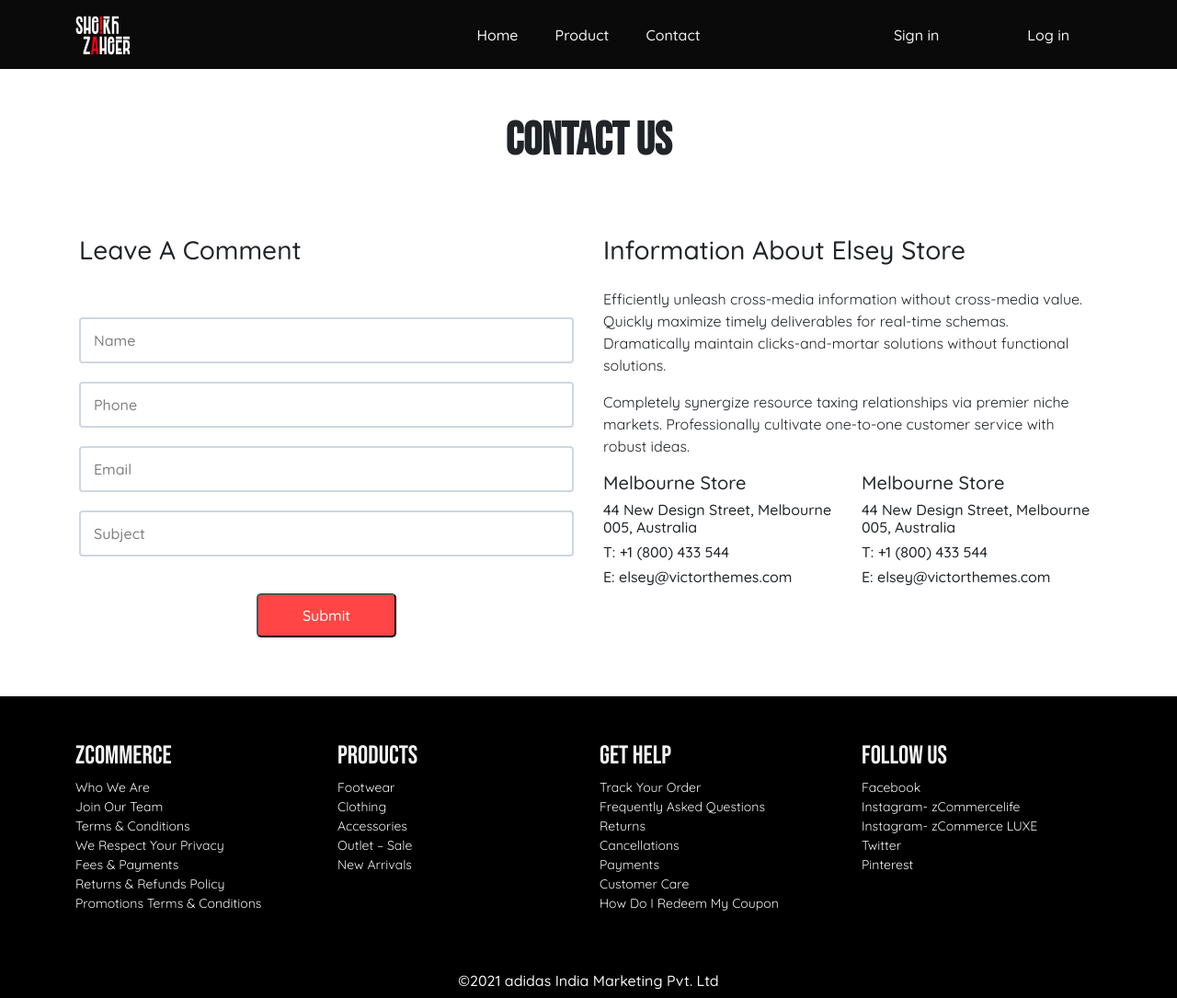
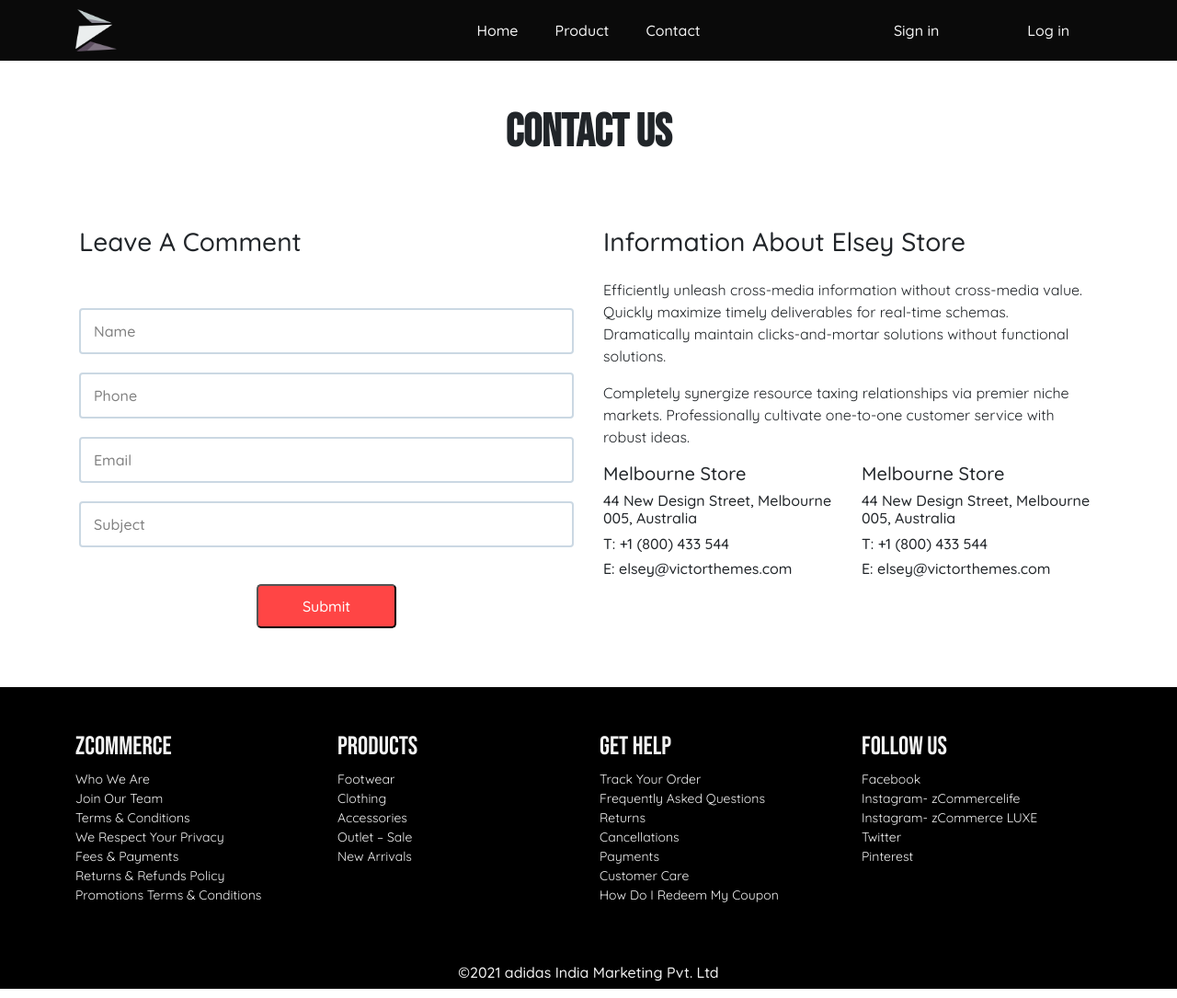
Before and after one commit to sheikhxzaheer/zCommerce, a Django app: page /contact/ in a window 1280 px wide. Shown: the whole page at 92% size. Run offline with Django 4.2, Linux system fonts and the light colour scheme; some libraries are stand-ins or nearby versions.

Commit message:
ADDED favicon and logo

```diff
--- a/templates/base.html
+++ b/templates/base.html
@@ -11,7 +11,11 @@
     <link rel="stylesheet" href="https://cdnjs.cloudflare.com/ajax/libs/OwlCarousel2/2.1.3/assets/owl.carousel.min.css" />
     <link rel="stylesheet" href="https://cdnjs.cloudflare.com/ajax/libs/font-awesome/6.3.0/css/all.min.css" />
     <link rel="stylesheet" href="https://unpkg.com/aos@next/dist/aos.css" />
+    <link rel="apple-touch-icon" sizes="180x180" href="/apple-touch-icon.png">
+    <link rel="icon" type="image/png" sizes="32x32" href="/favicon-32x32.png">
+    <link rel="icon" type="image/png" sizes="16x16" href="/favicon-16x16.png">
     <link rel="stylesheet" href=" {% static 'design/styles.css' %} " />
+
     <link rel="stylesheet" href="{% static 'design/responsive.css' %}" />
     <title>zaheer</title>
   </head>
@@ -23,7 +27,7 @@
                 <div class="col-3">
                     <div class="nav-logo-container">
                         <a href="/">
-                            <img src="/static/images/logo.svg" alt="">
+                            <img src="{% static 'images/Zade_Logo.png' %}" alt="" class="w-75">
                         </a>
                     </div>
                 </div>
```
Also changed, not shown: static/images/Zade_Logo.png (added), static/images/android-chrome-192x192.png (added), static/images/android-chrome-512x512.png (added), static/images/apple-touch-icon.png (added), static/images/favicon-16x16.png (added), static/images/favicon-32x32.png (added), static/images/favicon.ico (added), static/images/site.webmanifest (added), 1 other file.
